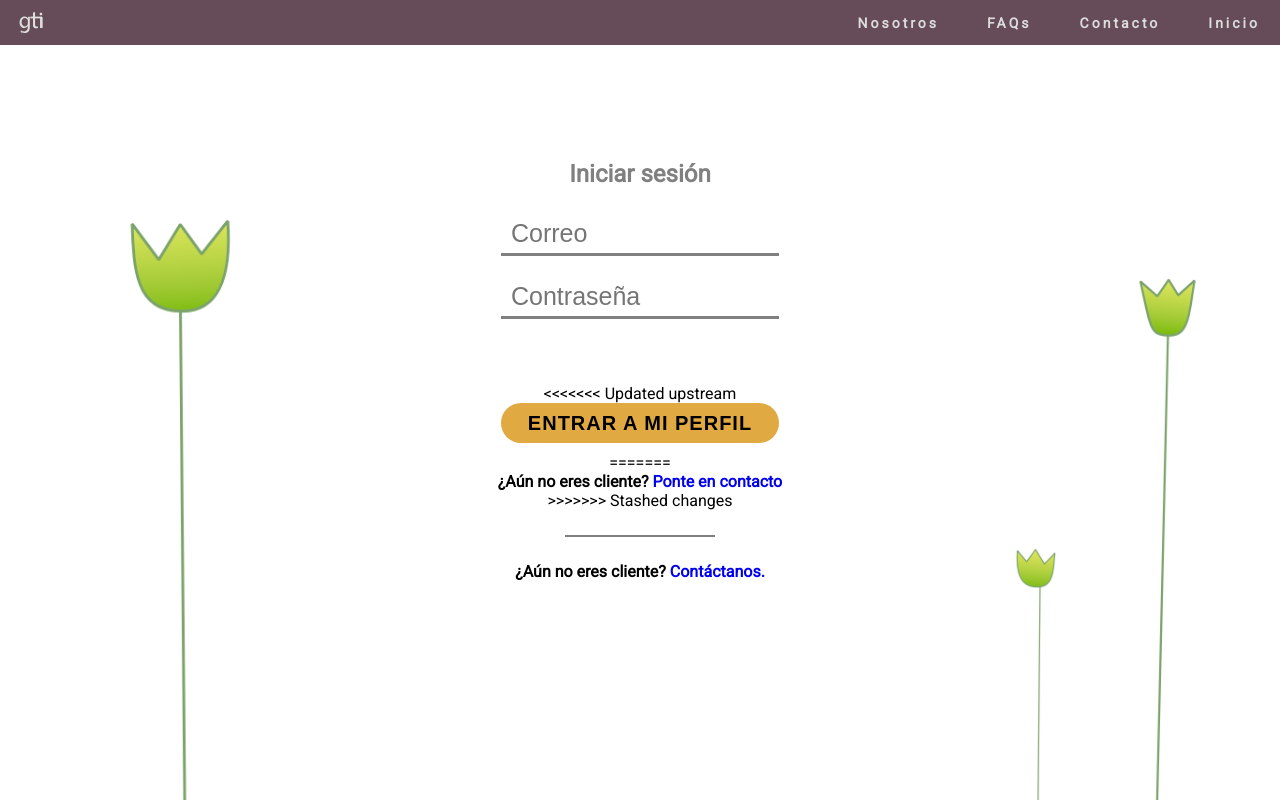
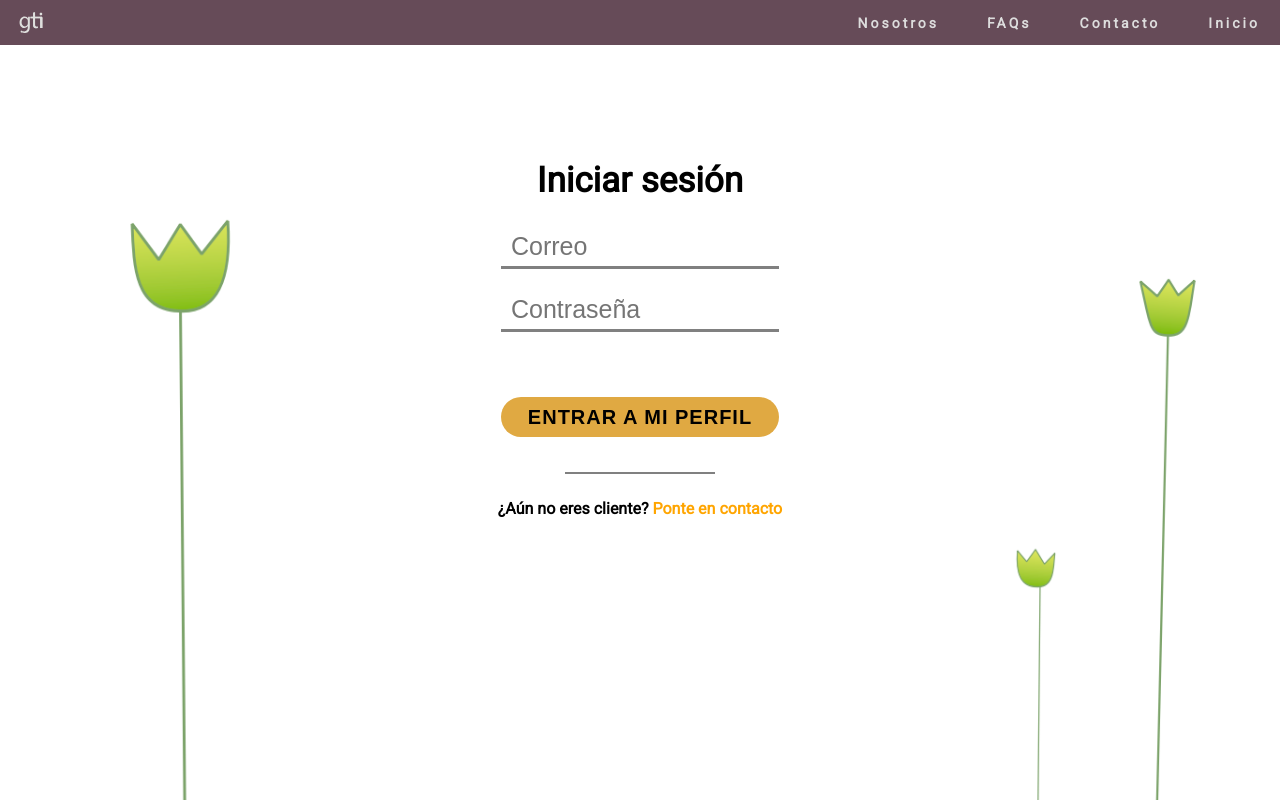
Before and after one commit to abidanBrito/PW-eHorta, a PHP site: page /app/login.html in a window 1280 px wide. Run offline with PHP 8.4, Linux system fonts and the light colour scheme.

Commit message:
Login fixed and background images

```diff
--- a/src/app/css/login_style.css
+++ b/src/app/css/login_style.css
@@ -15,7 +15,7 @@ body {
 /* Desktop version */
 @media (min-width: 48rem) {
     body {
-        background-image: url(img/flores_recta.png);
+        background-image: url(../img/flores_recta.png);
         background-repeat: no-repeat;
         background-size: 100% 100%;
         background-attachment: fixed;
@@ -55,13 +55,8 @@ button {
 }
 
 h1 {
-    margin: 5px;
-<<<<<<< Updated upstream
     font-size: 35px;
-    color: gray;
     margin: 15px;
-=======
->>>>>>> Stashed changes
 }
 
 input {
@@ -116,11 +111,6 @@ input:error {
 }
 
 .contacto {
-<<<<<<< Updated upstream
     color: orange;
     text-decoration: none;
 }
-=======
-    color: mediumpurple;
-}
->>>>>>> Stashed changes
--- a/src/app/login.html
+++ b/src/app/login.html
@@ -59,24 +59,16 @@
 
                 <div id="error_msg">Error al iniciar sesión</div>
 
-<<<<<<< Updated upstream
                 <button type="submit" class="login_button">ENTRAR A MI PERFIL</button>
             </form>
-=======
+       <div class="separator"></div>
         <!-- Contact button -->
         <h4>¿Aún no eres cliente? <a href="contact.html" class="contacto">Ponte en contacto</a></h4>
-
->>>>>>> Stashed changes
-
-            <div class="separator"></div>
-
-            <h4>¿Aún no eres cliente? <a href="contact.html" class="contacto">Contáctanos.</a></h4>
-        </section>
-    </div>
 
     <!-- Scripts -->
     <script src="js/navbar.js"></script>
     <script src="js/sesion.js"></script>
+
 </body>
 
 </html>
```
Also changed, not shown: src/app/img/flores_recta.png (renamed from src/img/flores_recta.png), src/app/img/plant_background.png (added), src/app/img/plant_image.png (added).
